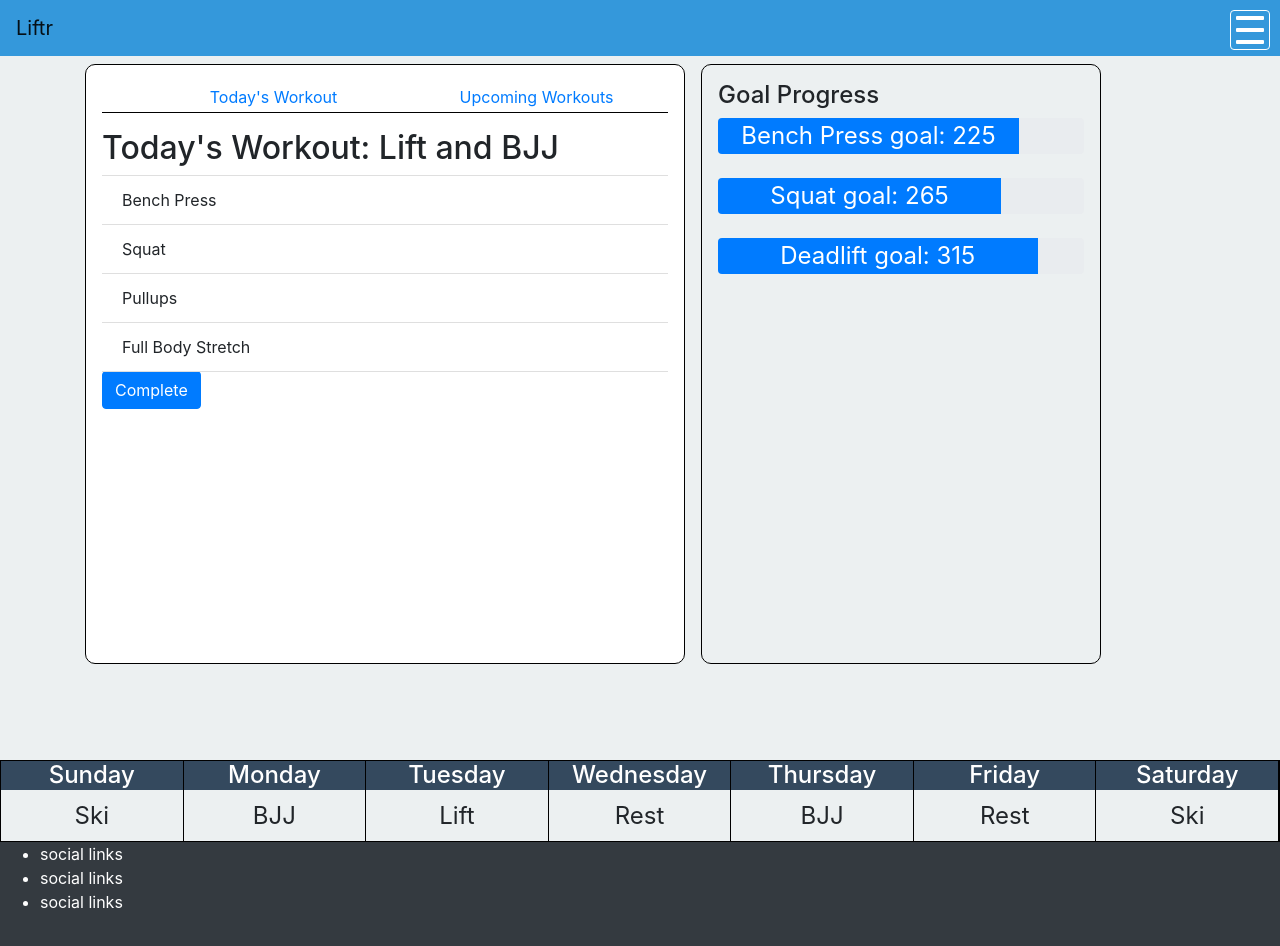
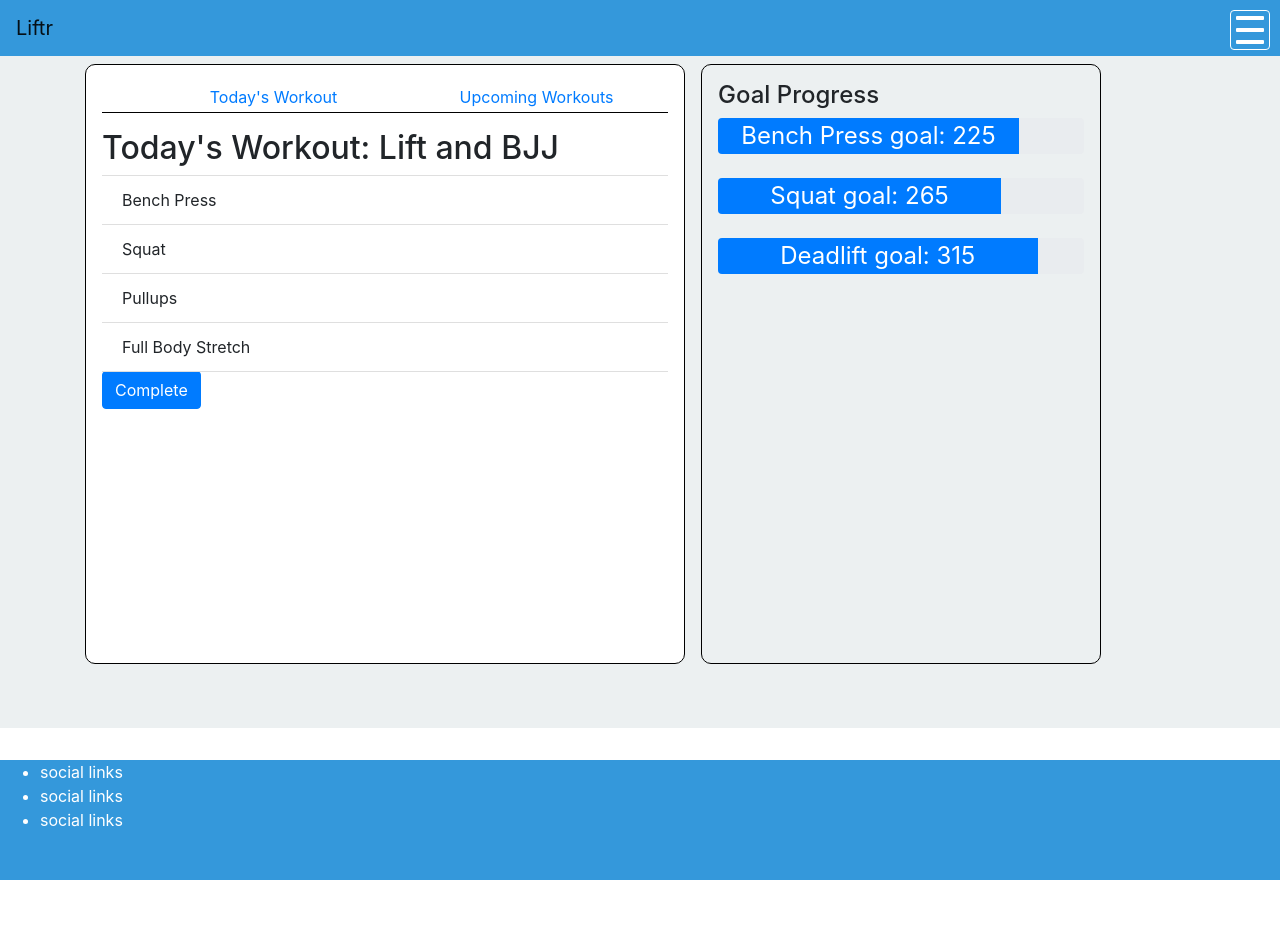
Before and after one commit to grantfogle/liftr-front-end, a React (Create React App) app: page / in a window 1280 px wide. Shown: the top 946 px of the page. After the commit the page ends 880 px from the top, so only its background shows below. Built offline with nearby package versions, Linux system fonts and the light colour scheme.

Commit message:
removing schedule component

```diff
--- a/src/App.css
+++ b/src/App.css
@@ -123,5 +123,5 @@ footer {
   height: 120px;
   width: 100%;
   color: white;
-  /* background-color: dark */
+  background-color: #3498db;
 }
--- a/src/App.js
+++ b/src/App.js
@@ -42,7 +42,7 @@ class App extends Component {
           {/* <MiniNavigation /> */}
           {/* <DailyWorkout /> */}
           <Goals />
-          <Schedule />
+          {/* <Schedule /> */}
         </div>
         <Footer />
       </div>
--- a/src/components/Footer.js
+++ b/src/components/Footer.js
@@ -4,7 +4,8 @@ import '../App.css';
 
 const Footer = ({ toggleSideMenu }) => {
     return (
-        <footer className="bg-dark">
+        // <footer className="bg-dark">
+        <footer>
             <ul>
                 <li>social links</li>
                 <li>social links</li>
```
